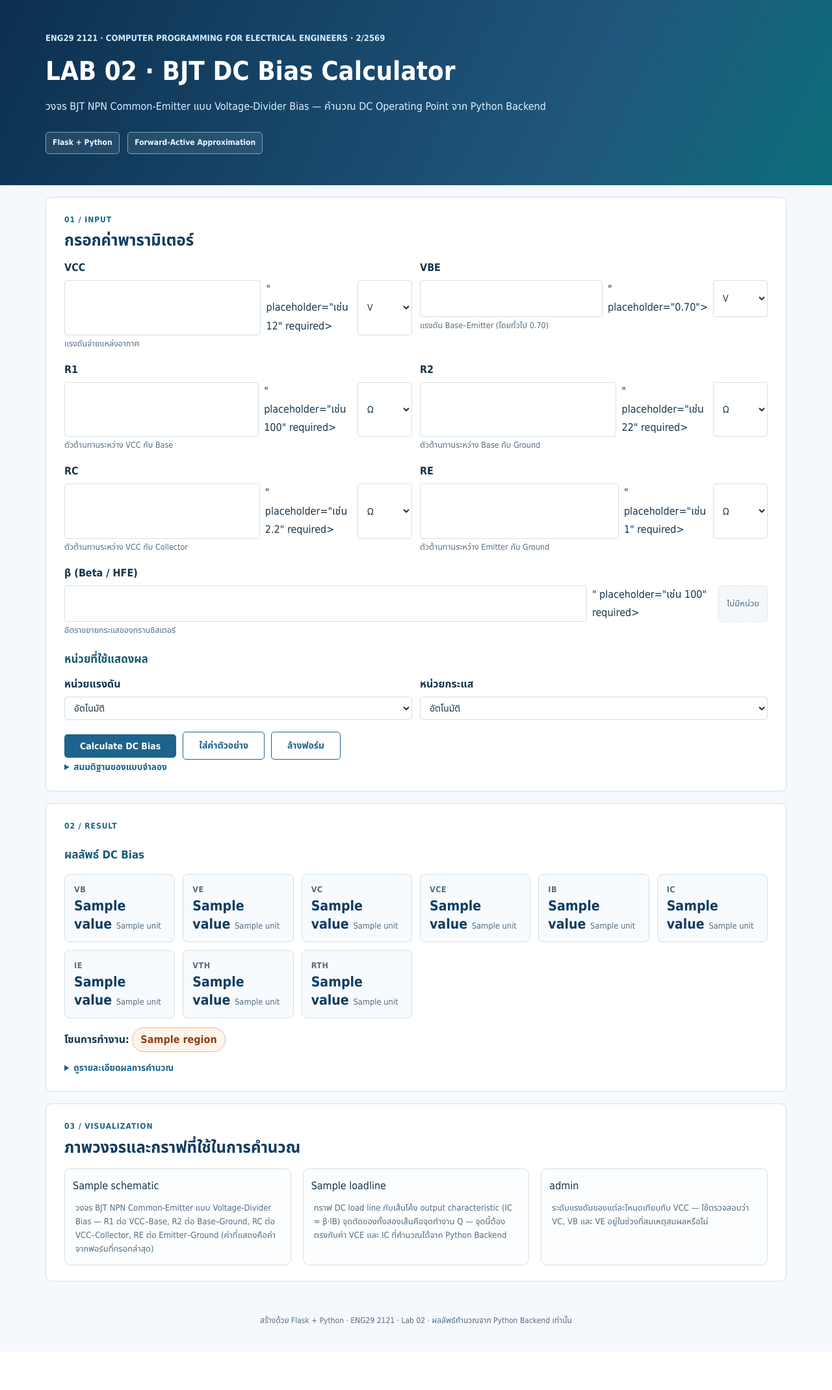
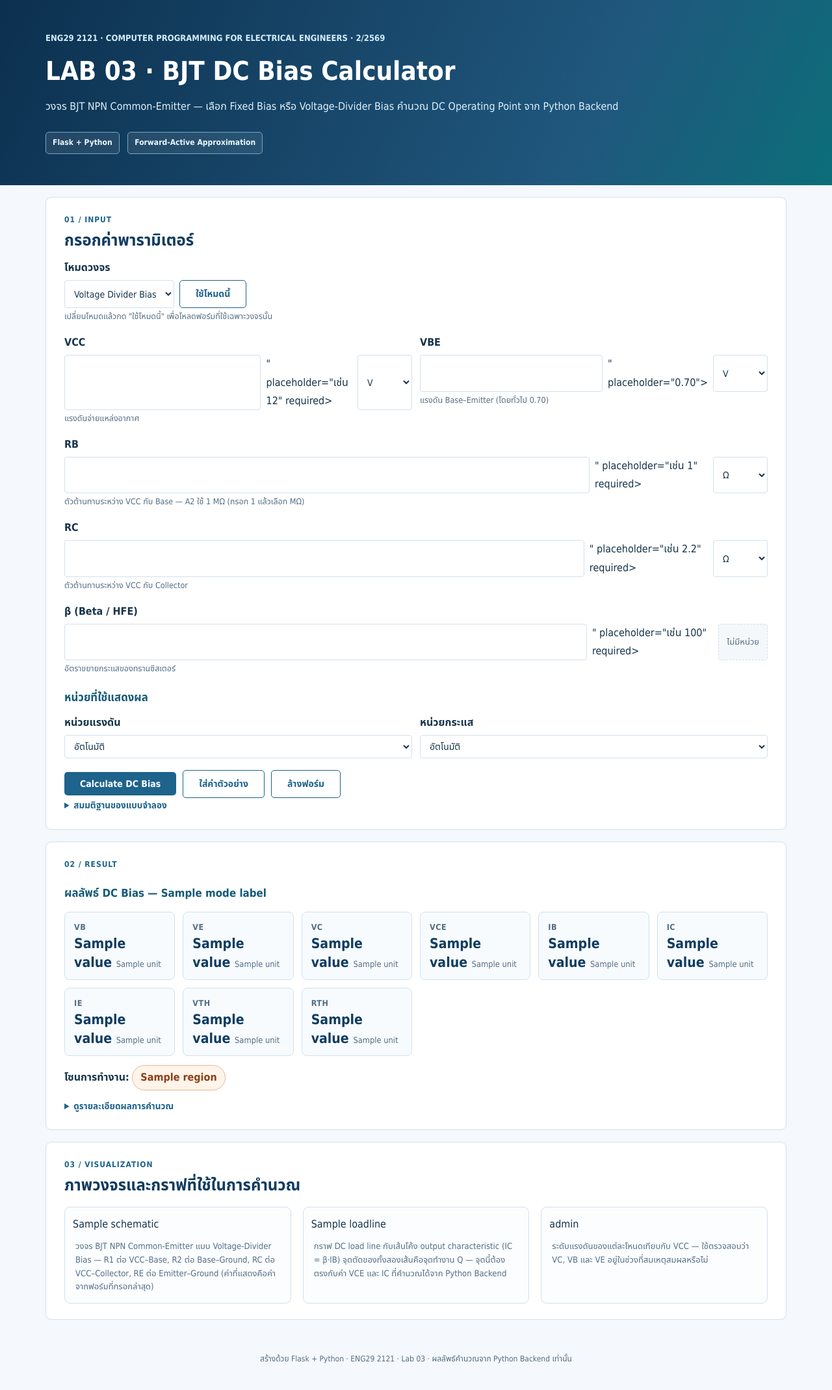
Before and after one commit to B6801809/BJT-DC-Bias-Web-App, a Flask app: template templates/index.html in a window 1280 px wide. Shown: the whole page at 65% size. Before the commit the page ends 2039 px from the top, so only its background shows below. Run offline with Flask 3, Linux system fonts and the light colour scheme; the template is opened without the code that fills it: most values are stand-ins (such as "Sample title", 1, 10 or a date in 2020); form fields are guessed from the names that the template uses; parts of the project's set-up code (start-up, migrations or seed data) failed here and were passed over.

Commit message:
feat: add fixed bias mode with A2 browser validation

```diff
--- a/app.py
+++ b/app.py
@@ -4,8 +4,8 @@ from __future__ import annotations
 
 from flask import Flask, jsonify, render_template, request
 
-from circuit import load_line_svg, schematic_svg, voltage_levels_svg
-from dc_bias import calculate_dc_bias
+from circuit import fixed_schematic_svg, load_line_svg, schematic_svg, voltage_levels_svg
+from dc_bias import calculate_dc_bias, calculate_fixed_bias
 from units import (
     AUTO,
     CURRENT_DISPLAY_CHOICES,
@@ -18,6 +18,17 @@ from units import (
 
 app = Flask(__name__)
 
+# โหมดที่รองรับ — ถ้าไม่ส่ง mode มาจะใช้ divider เพื่อคงผล Lab 2 เดิม
+MODES = ("divider", "fixed")
+MODE_LABELS = {
+    "divider": "Voltage Divider Bias",
+    "fixed": "Fixed Bias",
+}
+MODE_FIELDS = {
+    "divider": ("vcc", "r1", "r2", "rc", "re", "beta"),
+    "fixed": ("vcc", "rb", "rc", "beta"),
+}
+
 
 @app.context_processor
 def inject_unit_choices():
@@ -29,12 +40,12 @@ def inject_unit_choices():
         "current_display_choices": CURRENT_DISPLAY_CHOICES,
     }
 
-REQUIRED_FIELDS = ("vcc", "r1", "r2", "rc", "re", "beta")
-
-# ชนิดข้อมูลและหน่วยเริ่มต้นของแต่ละช่อง (ช่องความต้านทานรับเป็น kΩ ตามแบบเดิม)
+# ชนิดข้อมูลและหน่วยเริ่มต้นของแต่ละช่อง
+# RB เริ่มต้นเป็น MΩ เพื่อให้ A2 กรอก "1 MΩ" ได้ตรงตามใบงาน
 FIELD_UNITS = {
     "vcc": ("voltage", "V"),
     "vbe": ("voltage", "V"),
+    "rb": ("resistance", "MΩ"),
     "r1": ("resistance", "kΩ"),
     "r2": ("resistance", "kΩ"),
     "rc": ("resistance", "kΩ"),
@@ -50,6 +61,7 @@ ALLOWED_UNITS = {
 # ค่าตัวอย่างสำหรับแสดงภาพวงจรตอนเปิดหน้าเว็บครั้งแรก
 EXAMPLE = {
     "vcc": 12.0,
+    "rb": 1_000_000.0,
     "r1": 100_000.0,
     "r2": 22_000.0,
     "rc": 2_200.0,
@@ -61,6 +73,7 @@ EXAMPLE = {
 EXAMPLE_SELECTIONS = {
     "vcc_unit": "V",
     "vbe_unit": "V",
+    "rb_unit": "MΩ",
     "r1_unit": "kΩ",
     "r2_unit": "kΩ",
     "rc_unit": "kΩ",
@@ -85,21 +98,43 @@ def _unit_of(data, field: str) -> str:
     return default_unit
 
 
-def _parse_inputs(data) -> tuple[dict, dict]:
-    """อ่านค่าอินพุตพร้อมหน่วย แล้วแปลงเป็นหน่วย SI (V, Ω)
+def _mode_of(value: str | None) -> str:
+    """อ่านโหมดแบบไม่เข้มงวด ใช้ตอนแสดงฟอร์ม (ค่าไม่รู้จัก → divider)"""
+    return value if value in MODES else "divider"
+
+
+def _mode_from(data) -> str:
+    """อ่านโหมดจากฟอร์ม/JSON โหมดที่ไม่รู้จักต้องแจ้ง error ไม่เดาเป็น Divider"""
+    raw = _clean(data, "mode")
+    if not raw:
+        return "divider"
+    if raw not in MODES:
+        raise ValueError(f"ไม่รู้จักโหมด '{raw}'")
+    return raw
+
+
+def _example_params(mode: str) -> dict:
+    """ค่าตัวอย่างสำหรับแสดงภาพวงจรของโหมดที่เลือก"""
+    fields = MODE_FIELDS[mode] + ("vbe",)
+    return {field: EXAMPLE[field] for field in fields}
+
+
+def _parse_inputs(data) -> tuple[dict, dict, str]:
+    """อ่านค่าอินพุตตามโหมด แล้วแปลงเป็นหน่วย SI (V, Ω)
 
     Returns:
-        (params, selections)
-        - params: ค่าคำนวณทั้งหมดในหน่วย SI
+        (params, selections, mode)
+        - params: ค่าที่โหมดนั้นต้องใช้ทั้งหมดในหน่วย SI
         - selections: หน่วยที่ผู้ใช้เลือก (ใช้แสดงผลและเตรียมฟอร์มกลับ)
 
     Raises:
-        ValueError: เมื่อข้อมูลขาดหายหรือไม่ใช่ตัวเลข
+        ValueError: เมื่อโหมดไม่รู้จัก ข้อมูลขาดหาย หรือไม่ใช่ตัวเลข
     """
+    mode = _mode_from(data)
     values: dict[str, float] = {}
     missing: list[str] = []
 
-    for field in REQUIRED_FIELDS:
+    for field in MODE_FIELDS[mode]:
         raw = _clean(data, field)
         if raw == "":
             missing.append(field.upper())
@@ -116,24 +151,24 @@ def _parse_inputs(data) -> tuple[dict, dict]:
 
     # --- VCC ---
     selections["vcc_unit"] = _unit_of(data, "vcc")
-    params_vcc = to_si(values["vcc"], "voltage", selections["vcc_unit"])
+    params = {"vcc": to_si(values["vcc"], "voltage", selections["vcc_unit"])}
 
-    # --- VBE ---
+    # --- VBE (ไม่บังคับ ตรงตาม Lab 2) ---
     vbe_raw = _clean(data, "vbe")
     try:
         vbe_value = float(vbe_raw) if vbe_raw else 0.70
     except ValueError as exc:
         raise ValueError("ค่าของ VBE ต้องเป็นตัวเลข") from exc
     selections["vbe_unit"] = _unit_of(data, "vbe")
-    params_vbe = to_si(vbe_value, "voltage", selections["vbe_unit"])
+    params["vbe"] = to_si(vbe_value, "voltage", selections["vbe_unit"])
 
-    # --- ความต้านทานทั้ง 4 ตัว ---
-    params_resistance = {}
-    for field in ("r1", "r2", "rc", "re"):
-        selections[f"{field}_unit"] = _unit_of(data, field)
-        params_resistance[field] = to_si(
-            values[field], "resistance", selections[f"{field}_unit"]
-        )
+    # --- ความต้านทานที่โหมดนี้ใช้จริง ---
+    for field in ("rb", "r1", "r2", "rc", "re"):
+        if field in values:
+            selections[f"{field}_unit"] = _unit_of(data, field)
+            params[field] = to_si(values[field], "resistance", selections[f"{field}_unit"])
+
+    params["beta"] = values["beta"]
 
     # --- หน่วยที่ใช้แสดงผล ---
     voltage_display = _clean(data, "voltage_display") or AUTO
@@ -145,13 +180,7 @@ def _parse_inputs(data) -> tuple[dict, dict]:
     selections["voltage_display"] = voltage_display
     selections["current_display"] = current_display
 
-    params = {
-        "vcc": params_vcc,
-        "vbe": params_vbe,
-        "beta": values["beta"],
-        **params_resistance,
-    }
-    return params, selections
+    return params, selections, mode
 
 
 def _safe_selections(data) -> dict:
@@ -192,15 +221,19 @@ def _build_display(result: dict, selections: dict) -> dict:
     add("ve", result["ve"], "voltage", vol)
     add("vc", result["vc"], "voltage", vol)
     add("vce", result["vce"], "voltage", vol)
-    add("vth", result["vth"], "voltage", vol)
+    if "vth" in result:
+        add("vth", result["vth"], "voltage", vol)
     add("ib", result["ib"], "current", cur)
     add("ic", result["ic"], "current", cur)
     add("ie", result["ie"], "current", cur)
-    add("rth", result["rth"], "resistance", AUTO)
+    if "rth" in result:
+        add("rth", result["rth"], "resistance", AUTO)
     return display
 
 
-def _build_figures(params: dict, result: dict | None, selections: dict) -> dict:
+def _build_figures(
+    params: dict, result: dict | None, selections: dict, mode: str = "divider"
+) -> dict:
     """สร้าง SVG ทั้งหมด (ภาพวงจร, load line, ระดับแรงดัน) จากค่าที่คำนวณได้"""
     display_units = {
         "voltage": selections.get("voltage_display", AUTO),
@@ -209,47 +242,57 @@ def _build_figures(params: dict, result: dict | None, selections: dict) -> dict:
 
     loadline = None
     levels = None
+    measured = result if result and "error" not in result else None
 
-    if result and "error" not in result:
+    if mode == "fixed":
+        schematic = fixed_schematic_svg(
+            **params,
+            **({"vb": measured["vb"], "ve": measured["ve"], "vc": measured["vc"],
+                "ic": measured["ic"]} if measured else {}),
+            display_units=display_units,
+        )
+    else:
         schematic = schematic_svg(
             **params,
-            vb=result["vb"],
-            ve=result["ve"],
-            vc=result["vc"],
-            ic=result["ic"],
+            **({"vb": measured["vb"], "ve": measured["ve"], "vc": measured["vc"],
+                "ic": measured["ic"]} if measured else {}),
             display_units=display_units,
         )
+
+    if measured:
         loadline = load_line_svg(
             vcc=params["vcc"],
             rc=params["rc"],
-            re=params["re"],
+            re=params.get("re", 0.0),
             beta=params["beta"],
-            ib=result["ib"],
-            ic=result["ic"],
-            vce=result["vce"],
-            region=result["region"],
+            ib=measured["ib"],
+            ic=measured["ic"],
+            vce=measured["vce"],
+            region=measured["region"],
             display_units=display_units,
+            mode=mode,
         )
         levels = voltage_levels_svg(
             vcc=params["vcc"],
-            vc=result["vc"],
-            vb=result["vb"],
-            ve=result["ve"],
-            vce=result["vce"],
+            vc=measured["vc"],
+            vb=measured["vb"],
+            ve=measured["ve"],
+            vce=measured["vce"],
             display_units=display_units,
         )
-    else:
-        schematic = schematic_svg(**params, display_units=display_units)
 
     return {"schematic": schematic, "loadline": loadline, "levels": levels}
 
 
 @app.route("/", methods=["GET"])
 def index():
-    """แสดงหน้าฟอร์มรับค่าอินพุต พร้อมภาพวงจรตัวอย่าง"""
-    figures = _build_figures(EXAMPLE, None, EXAMPLE_SELECTIONS)
+    """แสดงหน้าฟอร์มรับค่าอินพุต พร้อมภาพวงจรตัวอย่างของโหมดที่เลือก"""
+    mode = _mode_of(request.args.get("mode"))
+    figures = _build_figures(_example_params(mode), None, EXAMPLE_SELECTIONS, mode)
     return render_template(
         "index.html",
+        mode=mode,
+        mode_label=MODE_LABELS[mode],
         result=None,
         display={},
         form={},
@@ -260,13 +303,16 @@ def index():
 
 @app.route("/", methods=["POST"])
 def calculate():
-    """รับค่าจากฟอร์ม คำนวณ DC Bias แล้วแสดงผลพร้อมภาพประกอบในหน้าเดิม"""
+    """รับค่าจากฟอร์ม เลือกฟังก์ชันตามโหมด แล้วแสดงผลพร้อมภาพประกอบ"""
     try:
-        params, selections = _parse_inputs(request.form)
+        params, selections, mode = _parse_inputs(request.form)
     except ValueError as exc:
-        figures = _build_figures(EXAMPLE, None, EXAMPLE_SELECTIONS)
+        mode = _mode_of(_clean(request.form, "mode"))
+        figures = _build_figures(_example_params(mode), None, EXAMPLE_SELECTIONS, mode)
         return render_template(
             "index.html",
+            mode=mode,
+            mode_label=MODE_LABELS[mode],
             result={"error": str(exc), "region": "Error"},
             display={},
             form=request.form,
@@ -274,11 +320,14 @@ def calculate():
             **figures,
         )
 
-    result = calculate_dc_bias(**params)
+    calculator = calculate_fixed_bias if mode == "fixed" else calculate_dc_bias
+    result = calculator(**params)
     display = _build_display(result, selections)
-    figures = _build_figures(params, result, selections)
+    figures = _build_figures(params, result, selections, mode)
     return render_template(
         "index.html",
+        mode=mode,
+        mode_label=MODE_LABELS[mode],
         result=result,
         display=display,
         form=request.form,
@@ -299,12 +348,14 @@ def api_calculate():
         return jsonify({"error": "ต้องส่ง JSON object", "region": "Error"}), 400
 
     try:
-        params, selections = _parse_inputs(payload)
+        params, selections, mode = _parse_inputs(payload)
     except ValueError as exc:
         return jsonify({"error": str(exc), "region": "Error"}), 400
 
-    result = calculate_dc_bias(**params)
+    calculator = calculate_fixed_bias if mode == "fixed" else calculate_dc_bias
+    result = calculator(**params)
     payload_out = dict(result)
+    payload_out["mode"] = mode
     payload_out["units"] = selections
     payload_out["display"] = _build_display(result, selections)
     return jsonify(payload_out)
--- a/static/app.js
+++ b/static/app.js
@@ -6,6 +6,7 @@
     var EXAMPLE = {
         vcc: "12",
         vbe: "0.70",
+        rb: "1",
         r1: "100",
         r2: "22",
         rc: "2.2",
@@ -16,6 +17,7 @@
     var EXAMPLE_UNITS = {
         vcc_unit: "V",
         vbe_unit: "V",
+        rb_unit: "MΩ",
         r1_unit: "kΩ",
         r2_unit: "kΩ",
         rc_unit: "kΩ",
@@ -49,6 +51,10 @@
     }
 
     form.addEventListener("submit", function (event) {
+        // ปุ่มเปลี่ยนโหมดเป็น GET เพื่อโหลดฟอร์มใหม่ ไม่ต้องตรวจค่าที่ยังกรอกไม่ครบ
+        if (event.submitter && event.submitter.name === "apply_mode") {
+            return;
+        }
         var missing = [];
 
         Array.prototype.forEach.call(form.elements, function (field) {
--- a/templates/index.html
+++ b/templates/index.html
@@ -11,8 +11,8 @@
     <header class="hero">
         <div class="wrap">
             <div class="eyebrow">ENG29 2121 · COMPUTER PROGRAMMING FOR ELECTRICAL ENGINEERS · 2/2569</div>
-            <h1>LAB 02 · BJT DC Bias Calculator</h1>
-            <p>วงจร BJT NPN Common-Emitter แบบ Voltage-Divider Bias — คำนวณ DC Operating Point จาก Python Backend</p>
+            <h1>LAB 03 · BJT DC Bias Calculator</h1>
+            <p>วงจร BJT NPN Common-Emitter — เลือก Fixed Bias หรือ Voltage-Divider Bias คำนวณ DC Operating Point จาก Python Backend</p>
             <span class="tag">Flask + Python</span>
             <span class="tag">Forward-Active Approximation</span>
         </div>
@@ -24,6 +24,21 @@
             <h2>กรอกค่าพารามิเตอร์</h2>
 
             <form method="POST" action="{{ url_for('calculate') }}" id="bias-form" novalidate>
+                <div class="row">
+                    <div class="col-6">
+                        <label for="mode">โหมดวงจร</label>
+                        <div class="field-group">
+                            <select id="mode" name="mode" aria-label="โหมดวงจร">
+                                <option value="divider" {{ 'selected' if mode == 'divider' else '' }}>Voltage Divider Bias</option>
+                                <option value="fixed" {{ 'selected' if mode == 'fixed' else '' }}>Fixed Bias (RB)</option>
+                            </select>
+                            <button type="submit" name="apply_mode" value="1" formmethod="get"
+                                    formnovalidate class="btn btn-secondary">ใช้โหมดนี้</button>
+                        </div>
+                        <span class="hint">เปลี่ยนโหมดแล้วกด "ใช้โหมดนี้" เพื่อโหลดฟอร์มที่ใช้เฉพาะวงจรนั้น</span>
+                    </div>
+                </div>
+
                 <div class="row">
                     <div class="col-6">
                         <label for="vcc">VCC</label>
@@ -53,6 +68,7 @@
                     </div>
                 </div>
 
+                {% if mode == 'divider' %}
                 <div class="row">
                     <div class="col-6">
                         <label for="r1">R1</label>
@@ -81,6 +97,23 @@
                         <span class="hint">ตัวต้านทานระหว่าง Base กับ Ground</span>
                     </div>
                 </div>
+                {% else %}
+                <div class="row">
+                    <div class="col-6">
+                        <label for="rb">RB</label>
+                        <div class="field-group">
+                            <input type="number" step="any" min="0" id="rb" name="rb"
+                                   value="{{ form.get('rb', '1') }}" placeholder="เช่น 1" required>
+                            <select name="rb_unit" aria-label="หน่วย RB">
+                                {% for unit in resistance_choices %}
+                                <option value="{{ unit }}" {{ 'selected' if selections.get('rb_unit', 'MΩ') == unit else '' }}>{{ unit }}</option>
+                                {% endfor %}
+                            </select>
+                        </div>
+                        <span class="hint">ตัวต้านทานระหว่าง VCC กับ Base — A2 ใช้ 1 MΩ (กรอก 1 แล้วเลือก MΩ)</span>
+                    </div>
+                </div>
+                {% endif %}
 
                 <div class="row">
                     <div class="col-6">
@@ -96,6 +129,7 @@
                         </div>
                         <span class="hint">ตัวต้านทานระหว่าง VCC กับ Collector</span>
                     </div>
+                    {% if mode == 'divider' %}
                     <div class="col-6">
                         <label for="re">RE</label>
                         <div class="field-group">
@@ -109,6 +143,7 @@
                         </div>
                         <span class="hint">ตัวต้านทานระหว่าง Emitter กับ Ground</span>
                     </div>
+                    {% endif %}
                 </div>
 
                 <div class="row">
@@ -171,7 +206,7 @@
                 <strong>❌ Error:</strong> {{ result.error }}
             </div>
             {% else %}
-            <h3>ผลลัพธ์ DC Bias</h3>
+            <h3>ผลลัพธ์ DC Bias — {{ mode_label }}</h3>
 
             <div class="result-grid">
                 <div class="result-item">
@@ -202,14 +237,18 @@
                     <span class="label">IE</span>
                     <span class="value">{{ display.ie.value }} <span class="unit">{{ display.ie.unit }}</span></span>
                 </div>
+                {% if display.vth %}
                 <div class="result-item">
                     <span class="label">VTH</span>
                     <span class="value">{{ display.vth.value }} <span class="unit">{{ display.vth.unit }}</span></span>
                 </div>
+                {% endif %}
+                {% if display.rth %}
                 <div class="result-item">
                     <span class="label">RTH</span>
                     <span class="value">{{ display.rth.value }} <span class="unit">{{ display.rth.unit }}</span></span>
                 </div>
+                {% endif %}
             </div>
 
             <p>
@@ -231,12 +270,20 @@
                             <tr><th>ขั้นตอน</th><th>ผลลัพธ์</th><th>ค่า SI</th></tr>
                         </thead>
                         <tbody>
+                            {% if mode == 'fixed' %}
+                            <tr><th>IB = (VCC−VBE)/RB</th><td>{{ display.ib.text }}</td><td>{{ "%.6f"|format(result.ib) }} A</td></tr>
+                            {% else %}
                             <tr><th>VTH = VCC·R2/(R1+R2)</th><td>{{ display.vth.text }}</td><td>{{ "%.6f"|format(result.vth) }} V</td></tr>
                             <tr><th>RTH = R1·R2/(R1+R2)</th><td>{{ display.rth.text }}</td><td>{{ "%.3f"|format(result.rth) }} Ω</td></tr>
                             <tr><th>IB = (VTH−VBE)/(RTH+(β+1)RE)</th><td>{{ display.ib.text }}</td><td>{{ "%.6f"|format(result.ib) }} A</td></tr>
+                            {% endif %}
                             <tr><th>IC = β·IB</th><td>{{ display.ic.text }}</td><td>{{ "%.6f"|format(result.ic) }} A</td></tr>
                             <tr><th>IE = (β+1)·IB</th><td>{{ display.ie.text }}</td><td>{{ "%.6f"|format(result.ie) }} A</td></tr>
+                            {% if mode == 'fixed' %}
+                            <tr><th>VE = 0 V (Emitter ต่อกราวด์โดยตรง)</th><td>{{ display.ve.text }}</td><td>{{ "%.6f"|format(result.ve) }} V</td></tr>
+                            {% else %}
                             <tr><th>VE = IE·RE</th><td>{{ display.ve.text }}</td><td>{{ "%.6f"|format(result.ve) }} V</td></tr>
+                            {% endif %}
                             <tr><th>VB = VE + VBE</th><td>{{ display.vb.text }}</td><td>{{ "%.6f"|format(result.vb) }} V</td></tr>
                             <tr><th>VC = VCC − IC·RC</th><td>{{ display.vc.text }}</td><td>{{ "%.6f"|format(result.vc) }} V</td></tr>
                             <tr><th>VCE = VC − VE</th><td>{{ display.vce.text }}</td><td>{{ "%.6f"|format(result.vce) }} V</td></tr>
@@ -257,8 +304,13 @@
                 <figure class="figure">
                     {{ schematic | safe }}
                     <figcaption>
+                        {% if mode == 'fixed' %}
+                        วงจร BJT NPN Common-Emitter แบบ Fixed Bias — RB ต่อ VCC–Base,
+                        RC ต่อ VCC–Collector และ Emitter ต่อกราวด์โดยตรง (ไม่มี RE)
+                        {% else %}
                         วงจร BJT NPN Common-Emitter แบบ Voltage-Divider Bias — R1 ต่อ VCC–Base,
                         R2 ต่อ Base–Ground, RC ต่อ VCC–Collector, RE ต่อ Emitter–Ground
+                        {% endif %}
                         {% if result and not result.error %}
                         (ค่าที่แสดงคือค่าจากฟอร์มที่กรอกล่าสุด)
                         {% else %}
@@ -293,7 +345,7 @@
     </main>
 
     <footer>
-        <p>สร้างด้วย Flask + Python · ENG29 2121 · Lab 02 · ผลลัพธ์คำนวณจาก Python Backend เท่านั้น</p>
+        <p>สร้างด้วย Flask + Python · ENG29 2121 · Lab 03 · ผลลัพธ์คำนวณจาก Python Backend เท่านั้น</p>
     </footer>
 
     <script src="{{ url_for('static', filename='app.js') }}"></script>
```
Also changed, not shown: circuit.py (+124 -1 lines), dc_bias.py (+78 -0 lines), docs/validation.md (+23 -0 lines), tests/test_dc_bias.py (+43 -1 lines), tests/test_web.py (+68 -0 lines).
